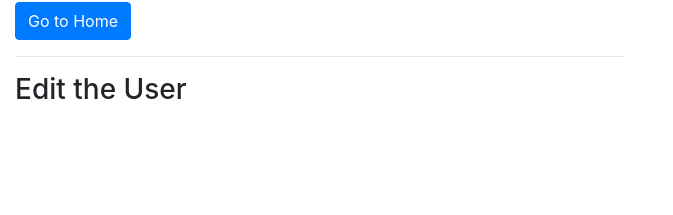
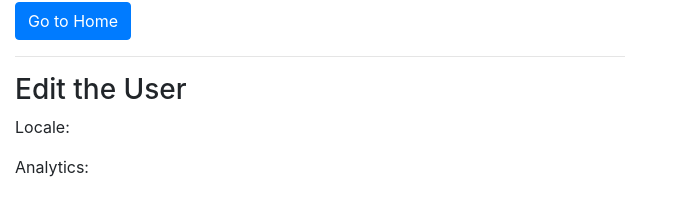
Before and after one commit to Vamosz/VueJSCurse, a Vue app in the folder vue-cli/: page /user/1/edit in a window 1280 px wide. Shown: the part 121-336 px from the top of the page, without its empty margins (0-673 px from the left). Built offline with nearby package versions, Linux system fonts and the light colour scheme.

Commit message:
Using query params.

```diff
--- a/vue-cli/src/components/user/UserDetail.vue
+++ b/vue-cli/src/components/user/UserDetail.vue
@@ -3,7 +3,9 @@
     <div>
         <h3>Some User Details</h3>
         <p>User loaded has ID: {{this.$route.params.id}}</p>
-        <router-link tag="button" :to="{ name: 'userEdit', params:{ id: this.$route.params.id } }" class="btn btn-primary">Edit User</router-link>
+        <router-link tag="button"
+                     :to="{ name: 'userEdit', params:{ id: this.$route.params.id }, query:{locale: 'en', q: 100} }"
+                     class="btn btn-primary">Edit User</router-link>
     </div>
 </template>
 <script>
--- a/vue-cli/src/components/user/UserEdit.vue
+++ b/vue-cli/src/components/user/UserEdit.vue
@@ -1,3 +1,8 @@
 <template>
-    <h3>Edit the User</h3>
+    <div>
+        <h3>Edit the User</h3>
+        <p>Locale: {{this.$route.query.locale}}</p>
+        <p>Analytics: {{this.$route.query.q}}</p>
+    </div>
+
 </template>
```
